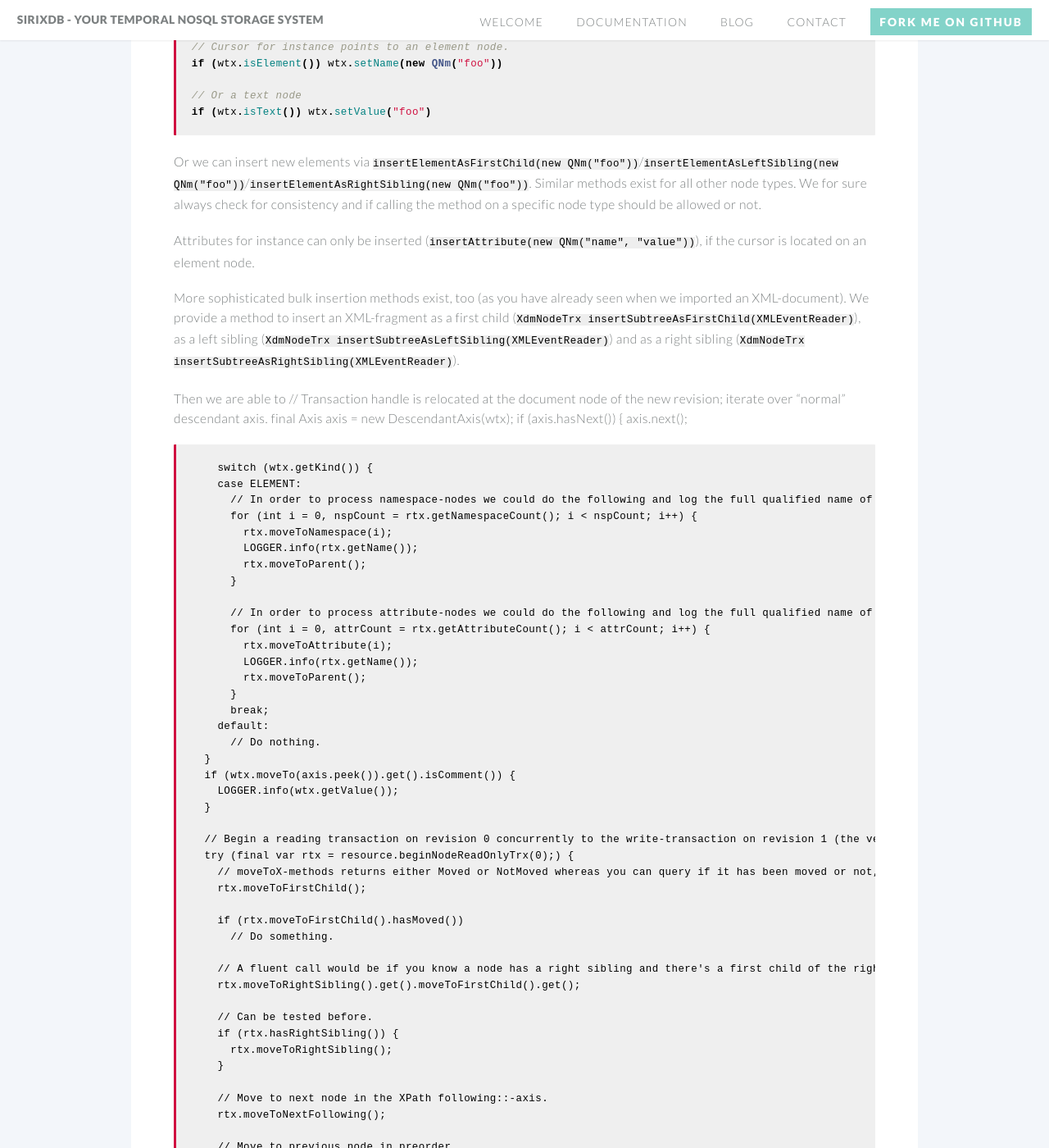
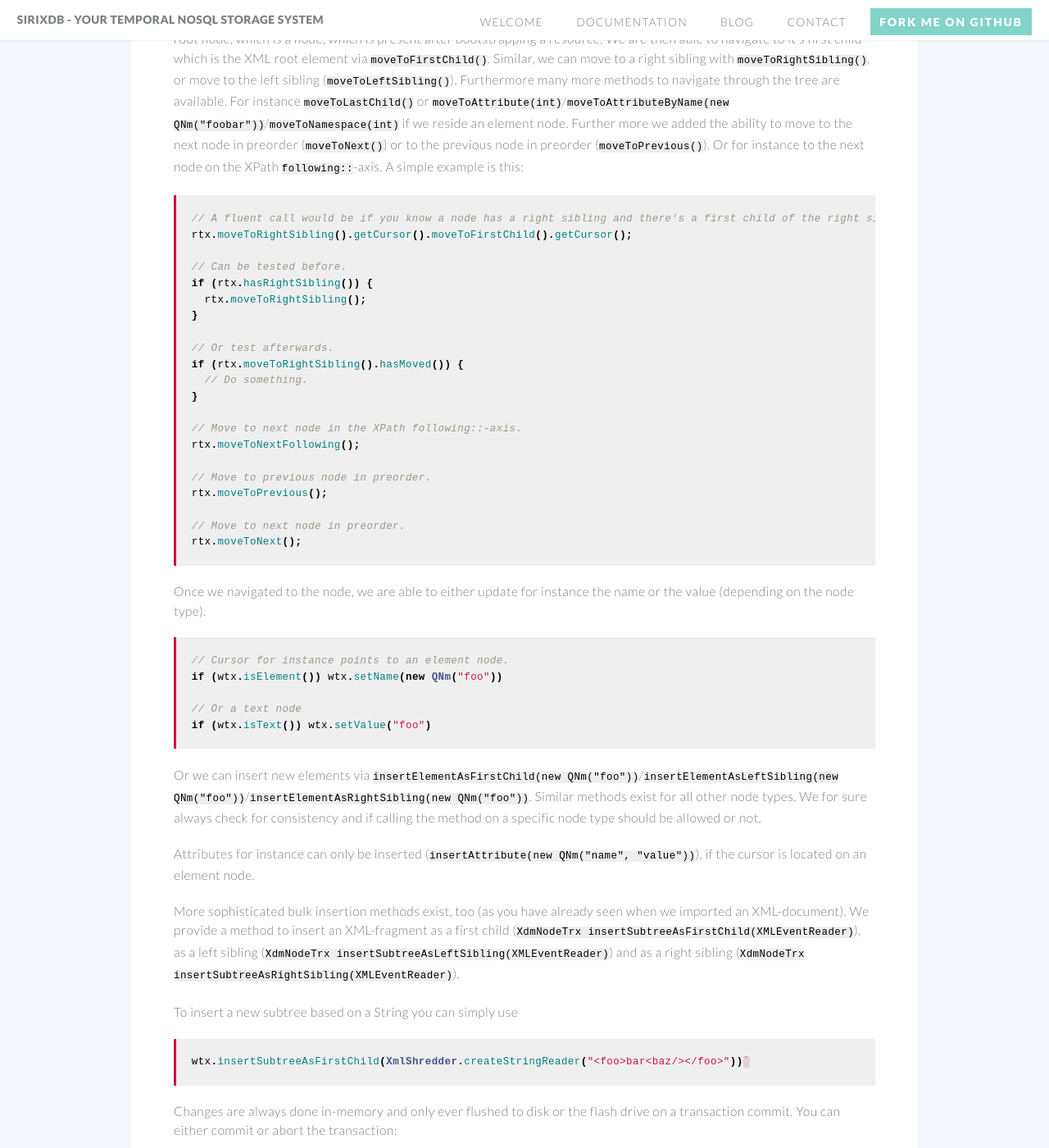
Before and after one commit to sirixdb/sirixdb.github.io, a Jekyll site: the page built from transactional-cursor-api.md, in a window 1280 px wide and 1400 px high, scrolled down 7017 px. Shown: the whole window at 82% size. Built offline with Jekyll 4.4.1, drawn with Linux system fonts in a browser that asks for light colours; our own code applies the rules of GitHub Pages for plain Markdown files; some of the changed text lies outside the part shown.

Commit message:
Update transactional-cursor-api.md

````diff
--- a/transactional-cursor-api.md
+++ b/transactional-cursor-api.md
@@ -116,6 +116,20 @@
           LOGGER.info("Attribute value:" + rtx.getValue());
           rtx.moveToParent();
         }
+        break;
+
+        LOGGER.info(rtx.getDescendantCount());
+        LOGGER.info(rtx.getChildCount());
+        /*
+         * Hash of a node, build bottom up for all nodes (depends on descendant hashes, however only
+         * ancestor nodes are updated during a normal edit-operation. During bulk inserts with
+         * insertSubtree(...) the hashes are generated during a postorder-traversal, just like the
+         * descendant-count of each structural node.
+         */
+        LOGGER.info(rtx.getHash());
+        break;
+      case COMMENT:
+        LOGGER.info(rtx.getValue());
         break;
       case TEXT:
         // Log the text-value.
@@ -268,7 +282,31 @@
 
 We can then navigate to a specific node, either via axis, filters and so on or if we know the node key simply through the method `moveTo(long)` whereas the long parameter is the node key of the node we want to select.
 
-We provide several navigational primitives/methods. After the resource/document is opened the cursor sits at a document root node, which is a node, which is present after bootstrapping a resource. We are then able to navigate to it's first child which is the XML root element via `moveToFirstChild()`. Similar, we can move to a right sibling with `moveToRightSibling()`, or move to the left sibling (`moveToLeftSibling()`). Furthermore many more methods to navigate through the tree are available. For instance `moveToLastChild()` or `moveToAttribute(int)`/`moveToAttributeByName(new QNm("foobar"))`/`moveToNamespace(int)` if we reside an element node. Further more we added the ability to move to the next node in preorder (`moveToNext()`) or to the previous node in preorder (`moveToPrevious()`). Or for instance to the next node on the XPath `following::`-axis.
+We provide several navigational primitives/methods. After the resource/document is opened the cursor sits at a document root node, which is a node, which is present after bootstrapping a resource. We are then able to navigate to it's first child which is the XML root element via `moveToFirstChild()`. Similar, we can move to a right sibling with `moveToRightSibling()`, or move to the left sibling (`moveToLeftSibling()`). Furthermore many more methods to navigate through the tree are available. For instance `moveToLastChild()` or `moveToAttribute(int)`/`moveToAttributeByName(new QNm("foobar"))`/`moveToNamespace(int)` if we reside an element node. Further more we added the ability to move to the next node in preorder (`moveToNext()`) or to the previous node in preorder (`moveToPrevious()`). Or for instance to the next node on the XPath `following::`-axis. A simple example is this:
+
+```java
+// A fluent call would be if you know a node has a right sibling and there's a first child of the right sibling.
+rtx.moveToRightSibling().getCursor().moveToFirstChild().getCursor();
+
+// Can be tested before.
+if (rtx.hasRightSibling()) {
+  rtx.moveToRightSibling();
+}
+
+// Or test afterwards.
+if (rtx.moveToRightSibling().hasMoved()) {
+  // Do something.
+}
+
+// Move to next node in the XPath following::-axis.
+rtx.moveToNextFollowing();
+
+// Move to previous node in preorder.
+rtx.moveToPrevious();
+
+// Move to next node in preorder.
+rtx.moveToNext();
+```
 
 Once we navigated to the node, we are able to either update for instance the name or the value (depending on the node type).
 
@@ -286,114 +324,29 @@
 
 More sophisticated bulk insertion methods exist, too (as you have already seen when we imported an XML-document). We provide a method to insert an XML-fragment as a first child (`XdmNodeTrx insertSubtreeAsFirstChild(XMLEventReader)`), as a left sibling (`XdmNodeTrx insertSubtreeAsLeftSibling(XMLEventReader)`) and as a right sibling (`XdmNodeTrx insertSubtreeAsRightSibling(XMLEventReader)`).
 
+To insert a new subtree based on a String you can simply use
 
-Then we are able to
-      // Transaction handle is relocated at the document node of the new revision; iterate over "normal" descendant axis.
-      final Axis axis = new DescendantAxis(wtx);
-      if (axis.hasNext()) {
-        axis.next();
+```java
+wtx.insertSubtreeAsFirstChild(XmlShredder.createStringReader("<foo>bar<baz/></foo>"))`
+```
 
-        switch (wtx.getKind()) {
-        case ELEMENT:
-          // In order to process namespace-nodes we could do the following and log the full qualified name of each node.
-          for (int i = 0, nspCount = rtx.getNamespaceCount(); i < nspCount; i++) {
-            rtx.moveToNamespace(i);
-            LOGGER.info(rtx.getName());
-            rtx.moveToParent();
-          }
+Changes are always done in-memory and only ever flushed to disk or the flash drive on a transaction commit. You can either commit or abort the transaction:
 
-          // In order to process attribute-nodes we could do the following and log the full qualified name of each node.
-          for (int i = 0, attrCount = rtx.getAttributeCount(); i < attrCount; i++) {
-            rtx.moveToAttribute(i);
-            LOGGER.info(rtx.getName());
-            rtx.moveToParent();
-          }
-          break;
-        default:
-          // Do nothing.
-      }
-      if (wtx.moveTo(axis.peek()).get().isComment()) {
-        LOGGER.info(wtx.getValue());
-      }
+```java
+wtx.commit() or wtx.abort()
+```
 
-      // Begin a reading transaction on revision 0 concurrently to the write-transaction on revision 1 (the very first commited revision).
-      try (final var rtx = resource.beginNodeReadOnlyTrx(0);) {
-        // moveToX-methods returns either Moved or NotMoved whereas you can query if it has been moved or not, for instance via
-        rtx.moveToFirstChild();
+Note that the transaction handle simply can be reused after a `commit()` or `abort()` method call.
 
-        if (rtx.moveToFirstChild().hasMoved())
-          // Do something.
+In order to serialize the (most recent) revision as XML pretty printed to STDOUT:
 
-        // A fluent call would be if you know a node has a right sibling and there's a first child of the right sibling.
-        rtx.moveToRightSibling().get().moveToFirstChild().get();
-
-        // Can be tested before.
-        if (rtx.hasRightSibling()) {
-          rtx.moveToRightSibling();
-        }
-
-        // Move to next node in the XPath following::-axis.
-        rtx.moveToNextFollowing();
-
-        // Move to previous node in preorder.
-        rtx.moveToPrevious();
-
-        // Move to next node in preorder.
-        rtx.moveToNext();
-
-        /*
-         * Or simply within the move-operation and a postcondition check. If hasMoved() returns false, the transaction isn't moved.
-         */
-        if (rtx.moveToRightSibling().hasMoved()) {
-          // Do something.
-        }
-
-      // Instead of the following, a visitor is useable!
-      switch (rtx.getKind()) {
-      case ELEMENT:
-        for (int i = 0, nspCount = rtx.getNamespaceCount(); i < nspCount; i++) {
-          rtx.moveToNamespace(i);
-          LOGGER.info(rtx.getName());
-          rtx.moveToParent();
-        }
-
-        for (int i = 0, attrCount = rtx.getAttributeCount(); i < attrCount; i++) {
-          rtx.moveToAttribute(i);
-          LOGGER.info(rtx.getName());
-          rtx.moveToParent();
-        }
-
-        // Move to the specified attribute by name.
-        rtx.moveToAttributeByName(new QNm("foobar"));
-        rtx.moveToParent();
-
-        LOGGER.info(rtx.getDescendantCount());
-        LOGGER.info(rtx.getChildCount());
-        /*
-         * Hash of a node, build bottom up for all nodes (depends on descendant hashes, however only
-         * ancestor nodes are updated during a normal edit-operation. During bulk inserts with
-         * insertSubtree(...) the hashes are generated during a postorder-traversal, just like the
-         * descendant-count of each structural node.
-         */
-        LOGGER.info(rtx.getHash());
-        break;
-      case TEXT:
-        LOGGER.info(rtx.getValue());
-        break;
-      case COMMENT:
-        LOGGER.info(rtx.getValue());
-        break;
-      default:
-        throw new IllegalStateException("Node kind not known!");
-    }
-  }
-```
-For printing the whole XML document:
 ```java
 final var serializer = XmlSerializer.newBuilder(manager, System.out).prettyPrint().build();
 serializer.call();
 ```
+
 Or write it to string:
+
 ```java
 ByteArrayOutputStream baos = new ByteArrayOutputStream();
 PrintStream writer = new PrintStream(baos);
@@ -401,15 +354,6 @@
 serializer.call();
 String content = baos.toString(StandardCharsets.UTF8);
 ```
-
-Note that we aim to support all the Guava flavor. Just imagine how nice the following is:
-```java
-final Iterator<Long> results = FluentIterable.from(new DescendantAxis(rtx)).filter(new ElementFilter(rtx)).limit(2).iterator();
-```
-
-to filter all element nodes and skip after the first 2 elements are found. The resulting iterator contains at most 2 resulting unique node-keys (IDs) to which we can navigate through rtx.moveTo(long).
-
-Furthermore a FilterAxis(Axis, Filter, Filter...) is usable. It's first parameter is the axis to use, the second parameter is a filter. Optionally further filters are usable (third varargs parameter).
 
 To update a resource with algorithmically found differences between two tree-structures, use something like the following:
 
````
